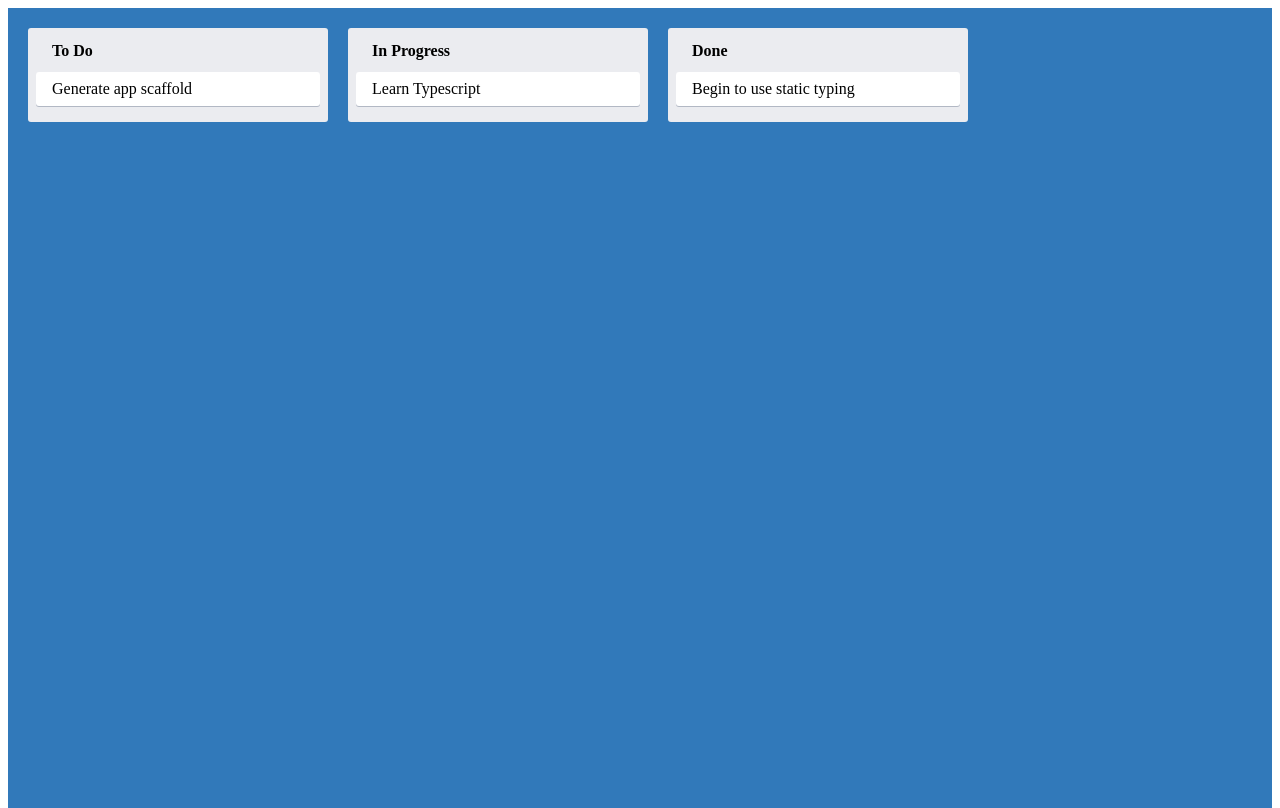
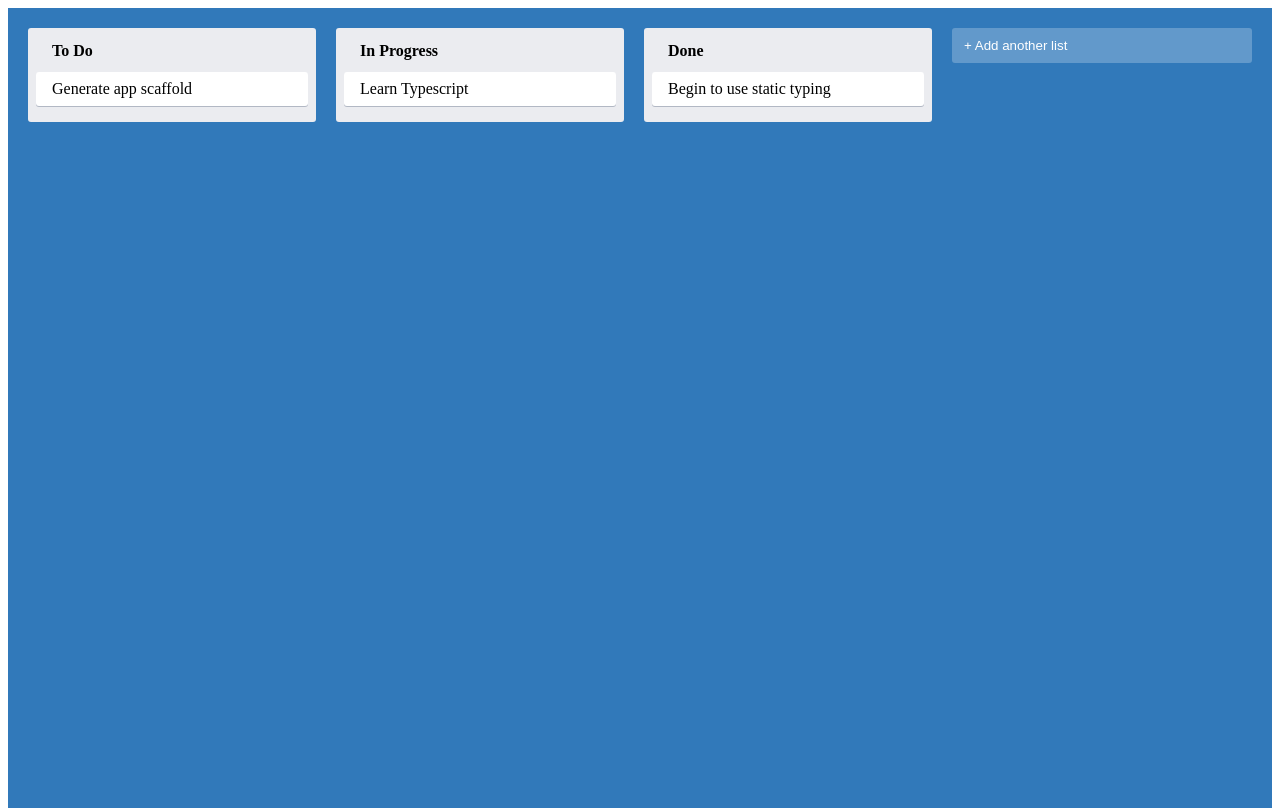
Before and after one commit to Ivsath/trello, a React (Create React App) app: page / in a window 1280 px wide. Built offline with nearby package versions, Linux system fonts and the light colour scheme.

Commit message:
Add the AddNewItem component to the application layout

```diff
--- a/src/components/App.tsx
+++ b/src/components/App.tsx
@@ -3,6 +3,7 @@ import React from 'react';
 import { AppContainer } from '../styles';
 import { Column } from './Column';
 import { Card } from './Card';
+import { AddNewItem } from './AddNewItem';
 
 function App() {
   return (
@@ -16,6 +17,7 @@ function App() {
       <Column text="Done">
         <Card text="Begin to use static typing" />
       </Column>
+      <AddNewItem toggleButtonText="+ Add another list" onAdd={console.log} />
     </AppContainer>
   );
 }
```
